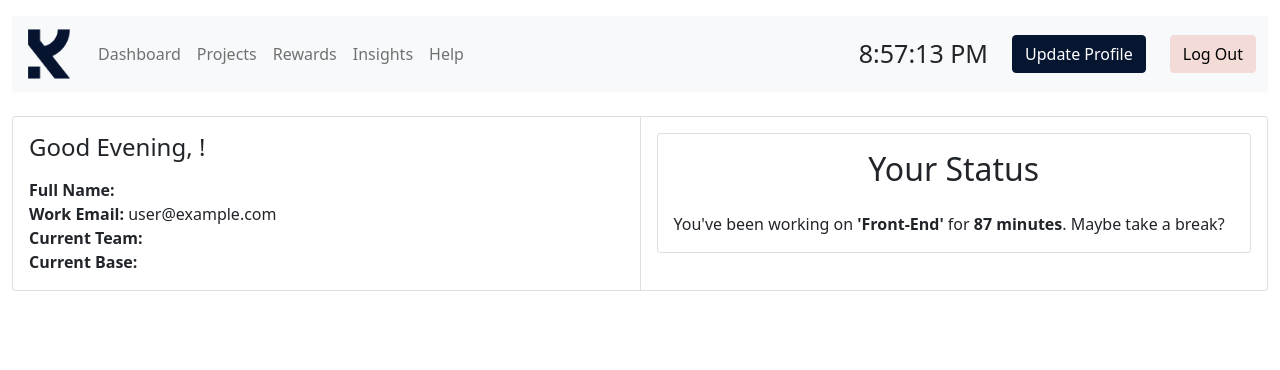
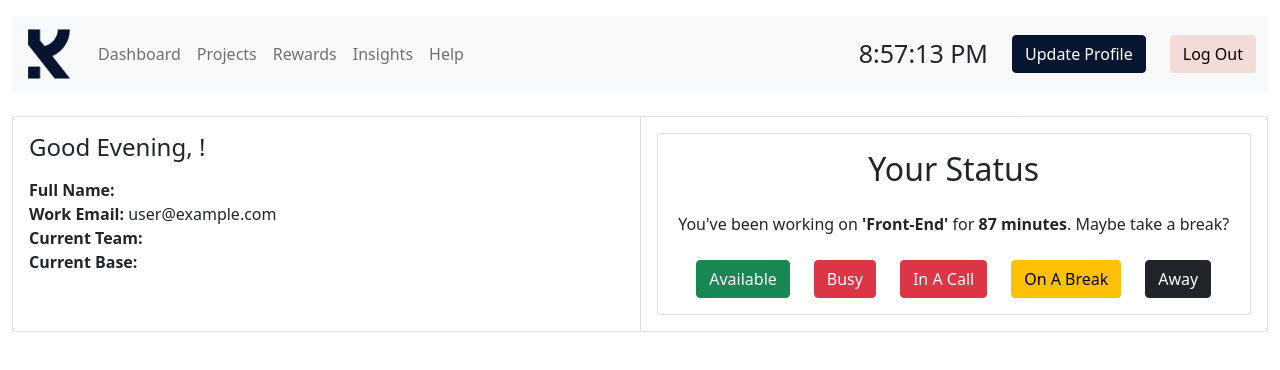
Before and after one commit to ethanvictormonkhouse/Kore, a React (Create React App) app: page / in a window 1280 px wide. Shown: the top 370 px of the page. Built offline with nearby package versions, Linux system fonts and the light colour scheme; no server answers; the database is empty; sample sign-in values are in the browser's storage.

Commit message:
user status front-end and back-end created. needs connecting

```diff
--- a/package.json
+++ b/package.json
@@ -6,7 +6,6 @@
     "@testing-library/jest-dom": "^5.16.1",
     "@testing-library/react": "^12.1.2",
     "@testing-library/user-event": "^13.5.0",
-    "bootstrap": "^5.1.3",
     "firebase": "^9.6.3",
     "react": "^17.0.2",
     "react-bootstrap": "^2.1.1",
--- a/src/components/Authentication/Login.js
+++ b/src/components/Authentication/Login.js
@@ -30,7 +30,7 @@ export default function Login() {
         }
       );
     } catch (err) {
-      setError("Houston, we have a problem. Check your password.");
+      setError("Houston, we have a problem. Check your email/password.");
       setLoading(false);
     }
     return () => {
--- a/src/components/Dashboard/Status/Status.js
+++ b/src/components/Dashboard/Status/Status.js
@@ -1,6 +1,5 @@
 import React from "react";
-import { Card } from "react-bootstrap";
-import Clock from "../Header/Clock";
+import { Card, Container, Col, Row, Button } from "react-bootstrap";
 
 export default function Status() {
   return (
@@ -8,9 +7,30 @@ export default function Status() {
       <Card>
         <Card.Body>
           <h2 className="text-center mb-4">Your Status</h2>
-          You've been working on <strong>'Front-End'</strong> for{" "}
-          <strong>87 minutes</strong>. Maybe take a break?{" "}
+          <p className="text-center mb-2">
+            You've been working on <strong>'Front-End'</strong> for{" "}
+            <strong>87 minutes</strong>. Maybe take a break?{" "}
+          </p>
         </Card.Body>
+        <Container className="d-flex justify-content-center mb-3">
+          <Row>
+            <Col md="auto">
+              <Button variant="success">Available</Button>
+            </Col>
+            <Col md="auto">
+              <Button variant="danger">Busy</Button>
+            </Col>
+            <Col md="auto">
+              <Button variant="danger">In A Call</Button>
+            </Col>
+            <Col md="auto">
+              <Button variant="warning">On A Break</Button>
+            </Col>
+            <Col md="auto">
+              <Button variant="dark">Away</Button>
+            </Col>
+          </Row>
+        </Container>
       </Card>
     </div>
   );
```
Also changed, not shown: 1 other file (tests, documents, lock files or other folders).
